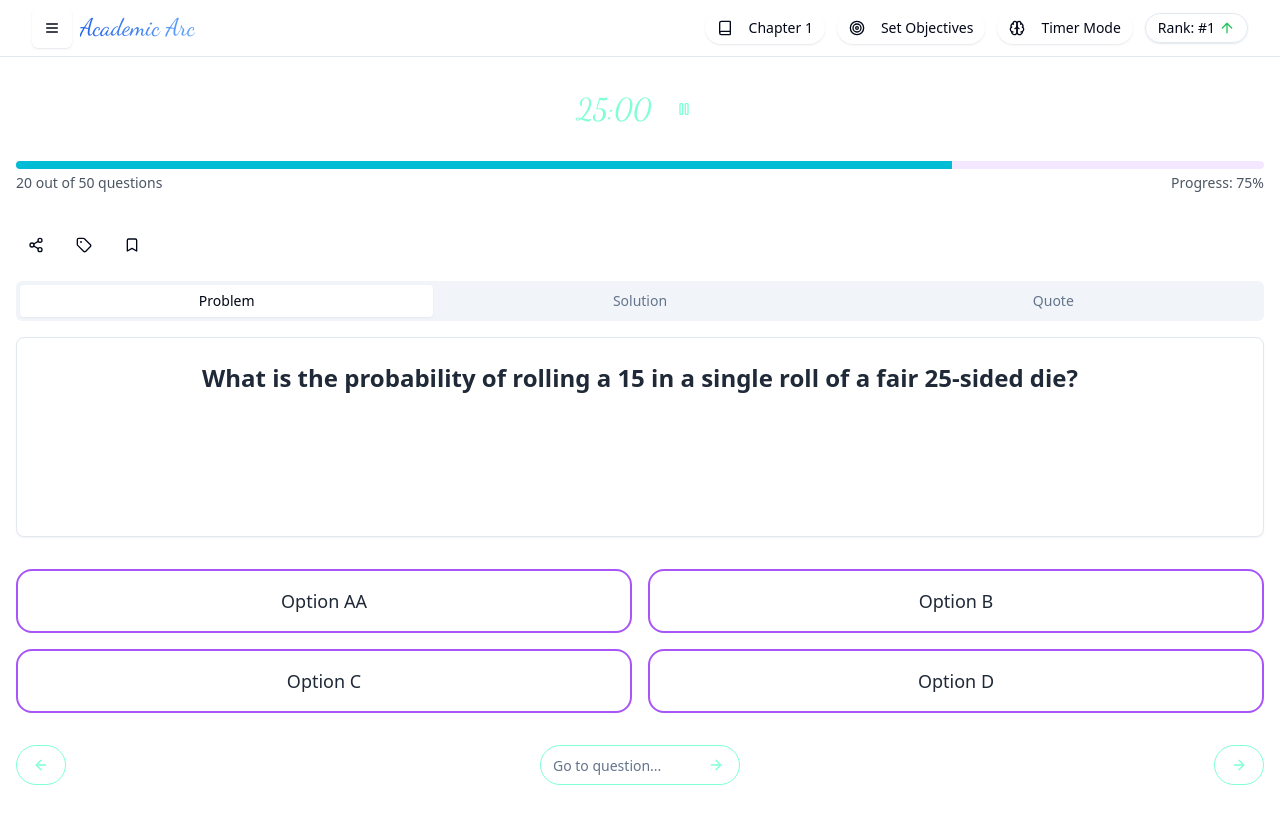
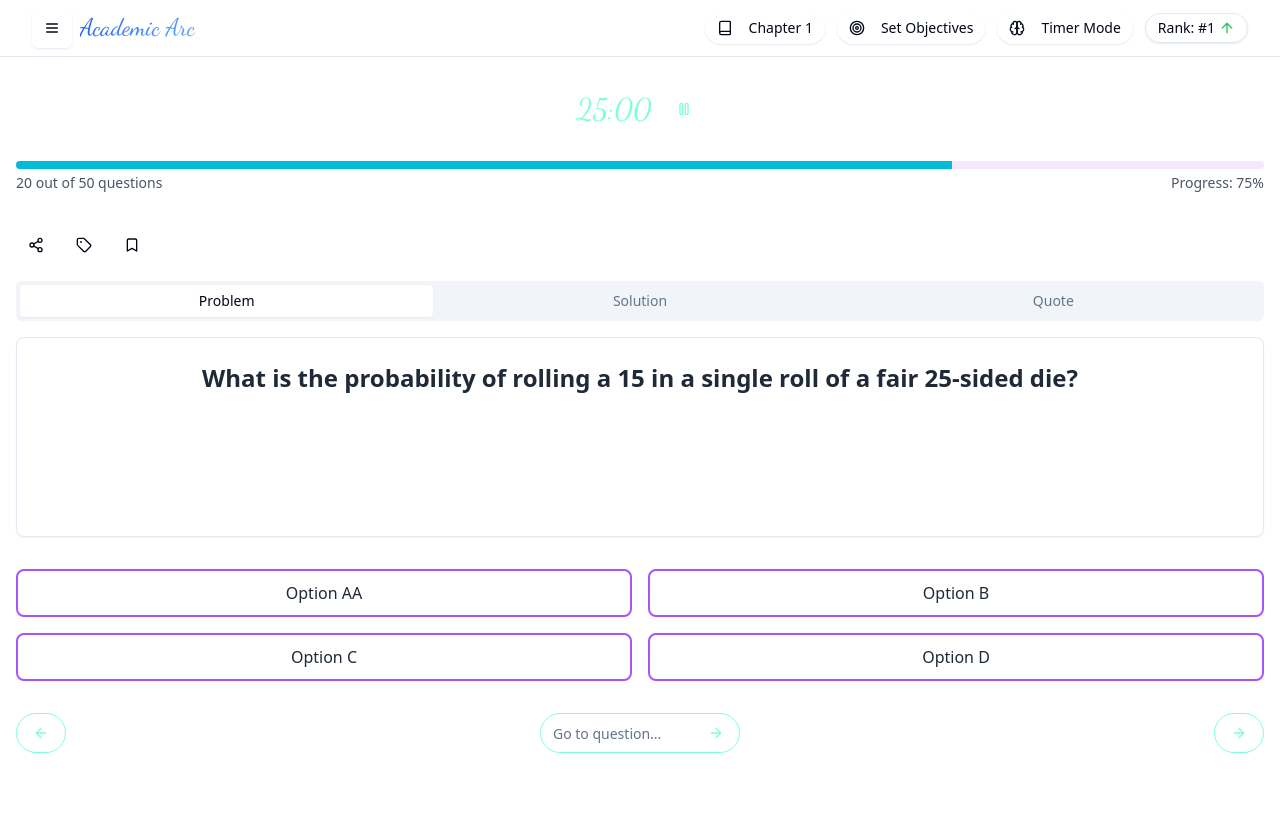
Before and after one commit to engineercode36/broken-barrier-progress, a React (Vite) app: page /practice in a window 1280 px wide. Shown: the top 824 px of the page. After the commit the page ends 801 px from the top, so only its background shows below. Built offline with nearby package versions, Linux system fonts and the light colour scheme.

Commit message:
Update MultipleChoice.tsx

```diff
--- a/src/components/practice/MultipleChoice.tsx
+++ b/src/components/practice/MultipleChoice.tsx
@@ -25,13 +25,15 @@ export const MultipleChoice = ({ onSelect, selectedValue, isCorrect }: MultipleC
           whileTap={{ scale: 0.98 }}
         >
           <Button
-            className={`w-full h-16 text-lg relative rounded-2xl ${
-              selectedValue === choice.id
+            className={`w-full h-12 text-base relative rounded-lg transition-transform duration-200
+              ${selectedValue === choice.id
                 ? isCorrect
                   ? "bg-gradient-to-r from-green-400 to-green-600 text-white"
                   : "bg-gradient-to-r from-red-400 to-red-600 text-white"
-                : "bg-white text-gray-800 border-2 border-purple-500"
-            }`}
+                : "bg-white text-gray-800 dark:bg-gray-800 dark:text-gray-200 border-2 border-purple-500"
+              }
+              ${selectedValue === choice.id ? "" : "hover:shadow-lg hover:shadow-purple-500/50"}
+            `}
             variant="ghost"
             onClick={() => onSelect(choice.id)}
           >
```
